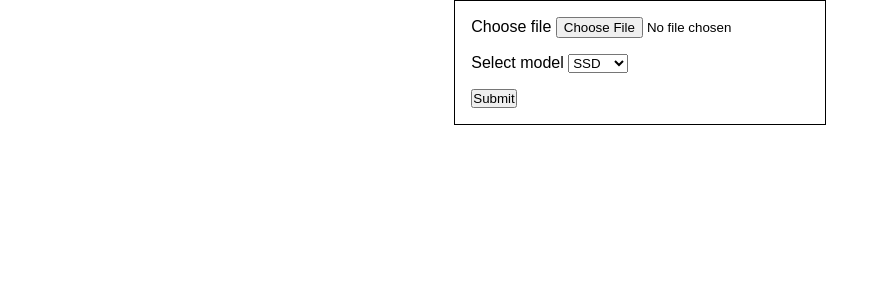
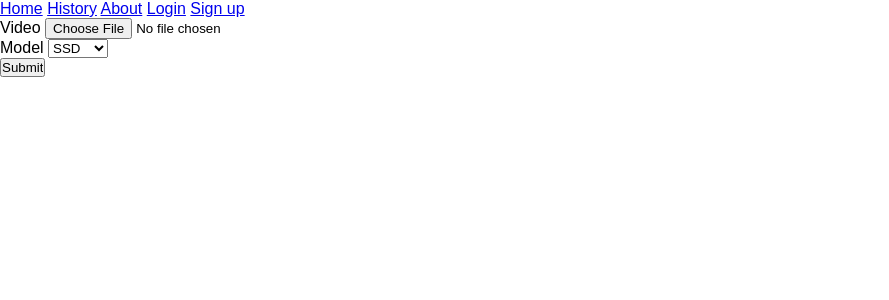
Before and after one commit to NikitaKharitonov/video-synopsis, a Flask app: page / in a window 1280 px wide. Shown: the top 300 px of the page, without its empty margins (0-889 px from the left). Run offline with Flask 2, Linux system fonts and the light colour scheme.

Commit message:
Add website

```diff
--- a/app.py
+++ b/app.py
@@ -1,23 +1,144 @@
-from flask import Flask, url_for, render_template, request
+from flask import Flask, url_for, render_template, request, send_from_directory, session, redirect
 import cv2
 import numpy
+import tracker
+import analyzer
+import video_maker
+import shutil
+import os
+from datetime import datetime
+import background_extractor
+import yolo_deepsort_detector
 
 app = Flask(__name__)
+
+app.secret_key = b'_fghhkjobve4980klg5'
 
 app.debug = True
 
 @app.route('/')
 def index():
+
     return render_template('index.html')
+
+@app.route('/about')
+def about():
+    return render_template('about.html')
+
+@app.route('/history')
+def history():
+    if 'videos' not in session:
+        session['videos'] = []
+    return render_template('history.html', videos=session['videos'])
+
+@app.route('/login')
+def login():
+    return render_template('login.html')
+
+@app.route('/signup')
+def signup():
+    return render_template('signup.html')
+
+@app.route('/getvideo', methods=['GET'])
+def getvideo():
+    index = request.args.get('index')
+    if index is None:
+        video = session['current_video']
+        return send_from_directory(video['directory'], filename=video['filename'], as_attachment=True)
+    video = session['videos'][int(index) - 1]
+    return send_from_directory(video['directory'], filename=video['filename'], as_attachment=True)
 
 @app.route('/submit', methods=['POST'])
 def submit():
-    imagefile = request.files.get('myfile', '')
-    imagefile.save("flask_imagefile.png")
 
-    img = cv2.imread("flask_imagefile.png")
-    print(img)
-    return "submitted"
+
+    myfile = request.files.get('video', '')
+
+
+
+    video = {
+        'name': myfile.filename,
+        'datetime': datetime.now()
+    }
+
+    #Initialize required paths
+    TESTS_FOLDER = 'tests'
+    TIMESTAMP_FORMAT = "%Y_%m_%d_%H_%M_%S"
+
+    if not os.path.exists(TESTS_FOLDER):
+        os.mkdir(TESTS_FOLDER)
+
+
+    timestamp = datetime.now().strftime(TIMESTAMP_FORMAT)
+    CURRENT_TEST_FOLDER = os.path.join(TESTS_FOLDER, timestamp)
+
+    while os.path.exists(CURRENT_TEST_FOLDER):
+        CURRENT_TEST_FOLDER += '+'
+
+    os.mkdir(CURRENT_TEST_FOLDER)
+
+
+    INPUT_VIDEO = os.path.join(CURRENT_TEST_FOLDER, 'input.avi')
+    TRACKED_DATA = os.path.join(CURRENT_TEST_FOLDER, 'tracked_data.json')
+    ANALYZED_DATA = os.path.join(CURRENT_TEST_FOLDER, 'analyzed_data.json')
+    CROPPED_IMAGES_FOLDER = os.path.join(CURRENT_TEST_FOLDER, 'cropped_images')
+
+    if not os.path.exists(CROPPED_IMAGES_FOLDER):
+        os.mkdir(CROPPED_IMAGES_FOLDER)
+
+    BACKGROUND = os.path.join(CURRENT_TEST_FOLDER, 'background.png')
+    OUTPUT_VIDEO_NAME = video['name'][:video['name'].rfind('.')] + "_Synopsis.avi"
+    OUTPUT_VIDEO = os.path.join(CURRENT_TEST_FOLDER, OUTPUT_VIDEO_NAME)
+
+
+
+    myfile.save(INPUT_VIDEO)
+
+
+    print('Tracking objects...')
+    # tracker.track_video(INPUT_VIDEO, TRACKED_DATA, CROPPED_IMAGES_FOLDER)
+    yolo_deepsort_detector.track_video(INPUT_VIDEO, TRACKED_DATA, CROPPED_IMAGES_FOLDER)
+
+    print('Extracting the background...')
+    background_extractor.extract(INPUT_VIDEO, BACKGROUND, CURRENT_TEST_FOLDER)
+
+    print('Analyzing tracked data...')
+    analyzer.analyze_json(TRACKED_DATA, ANALYZED_DATA)
+
+    print('Making result video...')
+    video_maker.make(CROPPED_IMAGES_FOLDER, ANALYZED_DATA, BACKGROUND, OUTPUT_VIDEO)
+    myfile.save(OUTPUT_VIDEO)
+    print('Result video saved to {}'.format(OUTPUT_VIDEO))
+
+    # Move and delete redundant files and folders
+    for file in os.listdir(CROPPED_IMAGES_FOLDER):
+        os.remove(os.path.join(CROPPED_IMAGES_FOLDER, file))
+
+    os.rmdir(CROPPED_IMAGES_FOLDER)
+    os.remove(BACKGROUND)
+    os.remove(TRACKED_DATA)
+    os.remove(ANALYZED_DATA)
+
+    print('Done')
+
+    video['directory'] = CURRENT_TEST_FOLDER
+    video['filename'] = OUTPUT_VIDEO_NAME
+
+    if 'videos' not in session:
+        session['videos'] = []
+    session['videos'].append(video)
+    session['current_video'] = video
+
+
+
+
+    return redirect(url_for('download'))
+
+
+@app.route('/download')
+def download():
+    return render_template('download.html')
+
 
 if __name__ == '__main__':
     app.run()
--- a/static/style.css
+++ b/static/style.css
@@ -5,20 +5,5 @@
 }
 
 body {
-    font-family: Arial, sans-serif;
+    font-family: sans-serif;
 }
-
-form {
-    border: 1px solid black;
-    width: fit-content;
-    margin: auto;
-    padding: 1em;
-}
-
-form div {
-    margin-bottom: 1em;
-}
-
-form div:last-child {
-    margin-bottom: 0;
-}
--- /dev/null
+++ b/templates/base.html
@@ -0,0 +1,20 @@
+<!DOCTYPE html>
+<html lang="en">
+<head>
+    <meta charset="UTF-8">
+    <meta http-equiv="X-UA-Compatible" content="IE=edge">
+    <meta name="viewport" content="width=device-width, initial-scale=1.0">
+    <link rel="stylesheet" href="{{ url_for('static', filename='style.css') }}">
+    {% block head %}{% endblock %}
+</head>
+<body>
+    <div class="navbar">
+        <a href="/">Home</a>
+        <a href="/history">History</a>
+        <a href="/about">About</a>
+        <a href="/login">Login</a>
+        <a href="/signup">Sign up</a>
+    </div>
+    {% block body %}{% endblock %}
+</body>
+</html>
--- a/templates/index.html
+++ b/templates/index.html
@@ -1,27 +1,24 @@
-<!DOCTYPE html>
-<html lang="en">
-<head>
-    <meta charset="UTF-8">
-    <meta name="viewport" content="width=device-width, initial-scale=1.0">
-    <title>Video Synopsis</title>
-    <link rel="stylesheet" href="../static/style.css">
-</head>
-<body>
-    <form action="/submit" method="POST" enctype="multipart/form-data">
+{% extends 'base.html' %}
+
+{% block head %}
+<title>Home</title>
+{% endblock %}
+
+{% block body %}
+<form action="/submit" method="POST" enctype="multipart/form-data" id="form">
     <div>
-            <label for="myfile" value="file:">Choose file</label>
-            <input type="file" name="myfile"/>
+        <label for="video">Video</label>
+        <input type="file" name="video"/>
     </div>
     <div>
-            <label for="model">Select model</label>
+        <label for="model">Model</label>
         <select name="model">
             <option value="SSD">SSD</option>
             <option value="YOLO">YOLO</option>
         </select>
     </div>
     <div>
-            <input type="submit" value="Submit"/>
+        <input type="submit" id="submit" value="Submit"/>
     </div>
 </form>
-</body>
-</html>
+{% endblock %}
```
Also changed, not shown: requirements.txt (+42 -11 lines), templates/about.html (added, +8 -0 lines), templates/download.html (added, +17 -0 lines), templates/history.html (added, +29 -0 lines), templates/login.html (added, +21 -0 lines), templates/signup.html (added, +8 -0 lines). Lines whose indentation alone changed are shown as unchanged.
